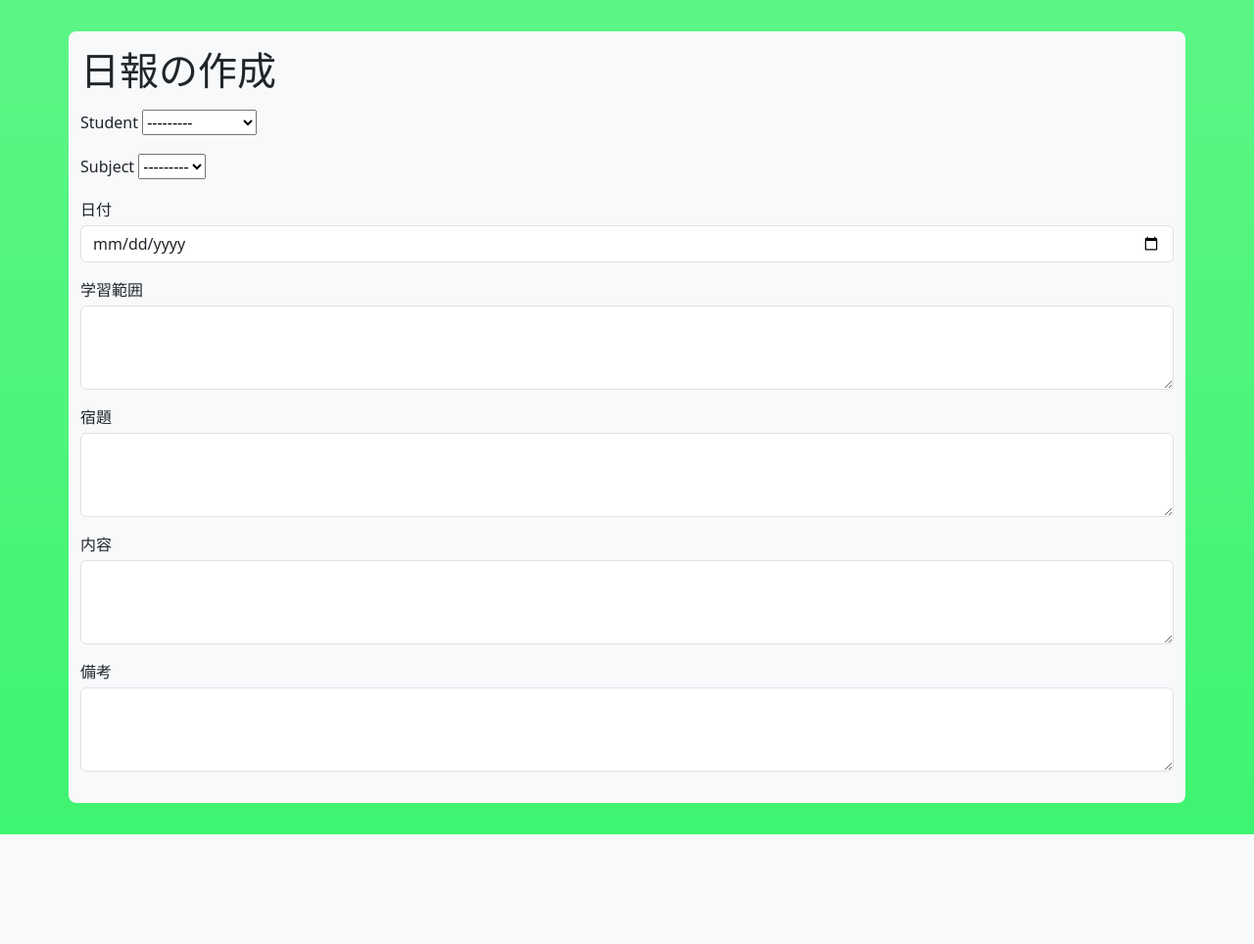
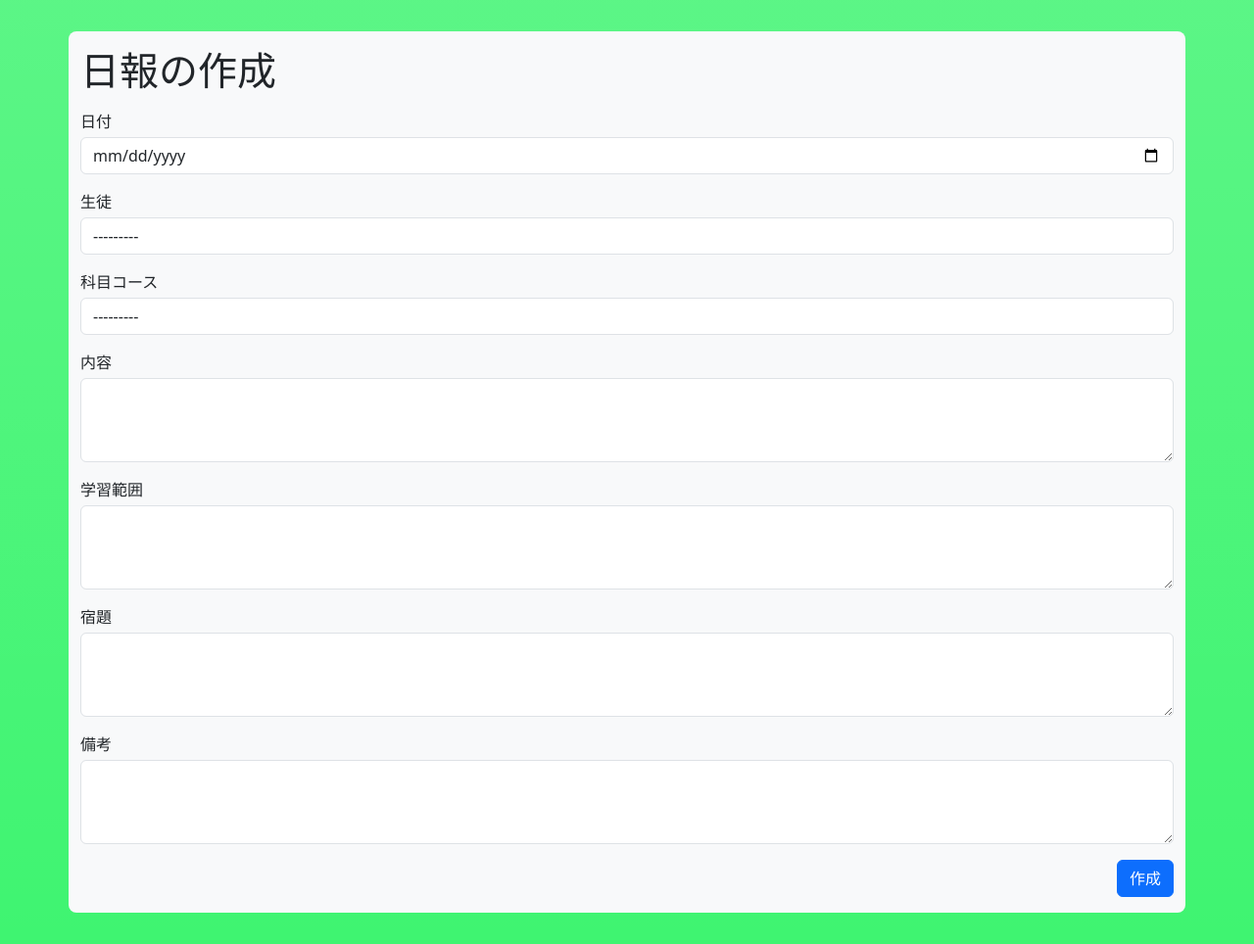
Before and after one commit to YoshihiroUCHIDA/High_Tech_Dreamer, a Django app: page /diaries/create in a window 1280 px wide. Shown: the part 56-1020 px from the top of the page at 98% size. Before the commit the page ends 908 px from the top, so only its background shows below. Run offline with Django 4.2, Linux system fonts and the light colour scheme; the visitor is signed in with stand-in values (Sample User, id 1); data comes from the database, SQL or seed files in the repository; data that the repository does not hold is empty; some libraries are stand-ins or nearby versions.

Commit message:
日報 Form の修正・担当生徒へ変更

```diff
--- a/diaries/forms.py
+++ b/diaries/forms.py
@@ -8,22 +8,25 @@ class DiaryForm(forms.ModelForm):
         model = Diary
 
         # 送信フィールド
-        fields = '__all__'
+        fields = ('teacher',
+                  'date',
+                  'student',
+                  'subject',
+                  'content',
+                  'range',
+                  'homework',
+                  'remark')
 
         # ラベル表示の編集
-        labels = {
-            'subject_id': '科目コース',
-            'student_id': '生徒',
-        }
+        labels = {'subject': '科目コース',
+                  'student': '生徒',}
 
         # タグの属性
-        widgets = {
-            'range': forms.Textarea(attrs={'class': 'form-control', 'rows': 3}),
-            'subject_id': forms.Select(attrs={'class': 'form-control'}),
-            'homework': forms.Textarea(attrs={'class': 'form-control', 'rows': 3}),
-            'date': forms.NumberInput(attrs={'type': 'date', 'class': 'form-control','max':date.today()}),
-            'content': forms.Textarea(attrs={'class': 'form-control', 'rows': 3}),
-            'teacher_id': forms.Select(attrs={'class': 'form-control'}),
-            'student_id': forms.Select(attrs={'class': 'form-control'}),
-            'remark': forms.Textarea(attrs={'class': 'form-control', 'rows': 3}),
-        }
+        widgets = {'range': forms.Textarea(attrs={'class': 'form-control', 'rows': 3}),
+                   'subject': forms.Select(attrs={'class': 'form-control'}),
+                   'homework': forms.Textarea(attrs={'class': 'form-control', 'rows': 3}),
+                   'date': forms.NumberInput(attrs={'type': 'date', 'class': 'form-control','max':date.today()}),
+                   'content': forms.Textarea(attrs={'class': 'form-control', 'rows': 3}),
+                   'teacher': forms.Select(attrs={'class': 'form-control'}),
+                   'student': forms.Select(attrs={'class': 'form-control'}),
+                   'remark': forms.Textarea(attrs={'class': 'form-control', 'rows': 3}),}
--- a/diaries/templates/diaries/create.html
+++ b/diaries/templates/diaries/create.html
@@ -33,6 +33,7 @@
     {% endfor %}
 
     <div class="text-end">
+      <button type="submit" class="btn btn-primary">作成</button>
     </div>
   </form>
 </div>
--- a/jukus/templates/jukus/dashboard.html
+++ b/jukus/templates/jukus/dashboard.html
@@ -80,7 +80,7 @@
         <h2 class="fw-bold">
           <a class="text-decoration-none text-success" href="{% url 'users:index' %}">
             <i class="fas fa-users"></i>
-            <span>{{ user.juku }}の生徒</span>
+            <span>担当生徒</span>
           </a>
         </h2>
         {% include "users/list.html" %}
```
